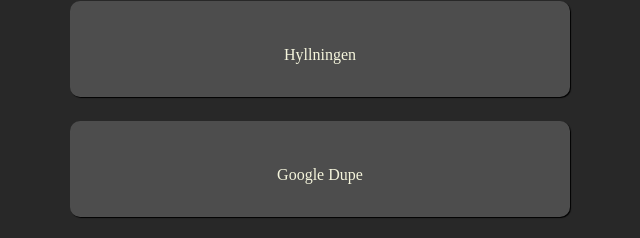
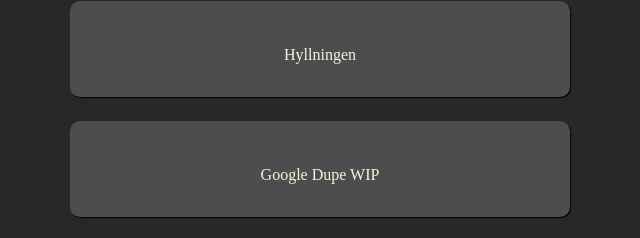
Before and after one commit to Martensven/School, a plain HTML site: page index.html in a window 1280 px wide. Shown: the part 179-417 px from the top of the page, 320-960 px from the left. Drawn offline with Linux system fonts and the light colour scheme.

Commit message:
Updated text on Google Dupe

```diff
--- a/index.html
+++ b/index.html
@@ -22,7 +22,7 @@
             <br>
             <a class="text" href="CSS-Bootcamp/Hyllningen/hyllning.html">Hyllningen</a>
             <br>
-            <a class="text" href="CSS-Bootcamp/Google/Google.html">Google Dupe</a>
+            <a class="text" href="CSS-Bootcamp/Google/Google.html">Google Dupe WIP</a>
             <br>
             <a class="text" href="CSS-Bootcamp\Train\Train.html">Train booking</a>
             <br>
```
